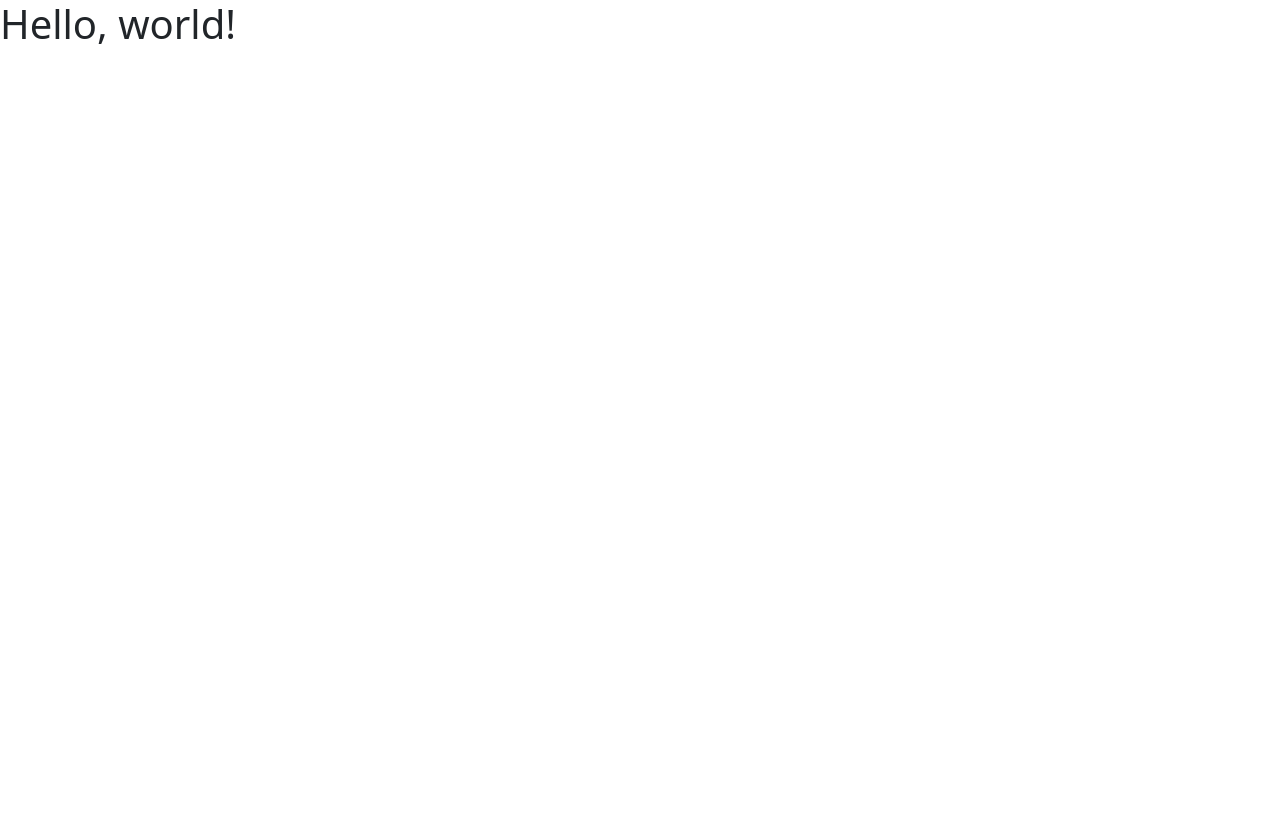
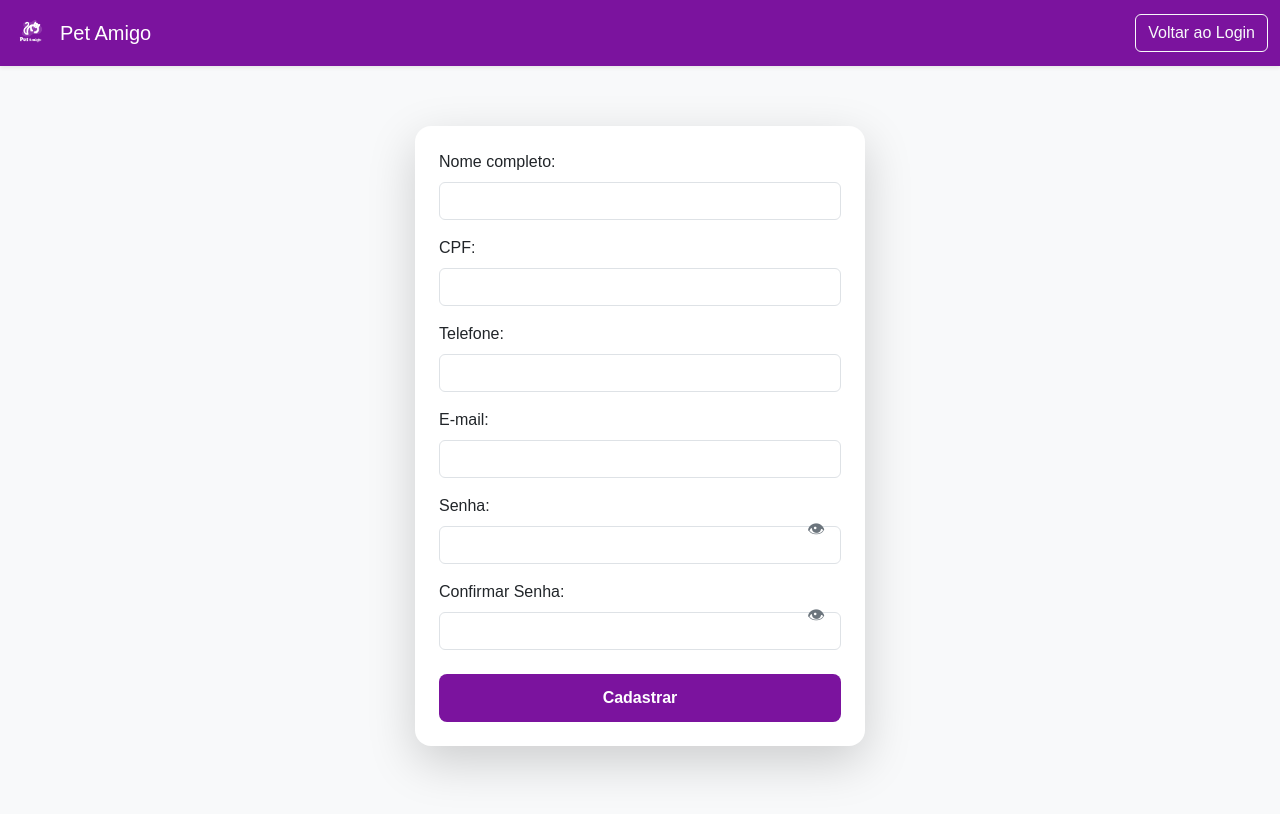
Before and after one commit to JhessikKaellyLeal/Elaboracao_projetos_web, a plain HTML site: page PAGINAS/cadastro.html in a window 1280 px wide. Drawn offline with nearby package versions, Linux system fonts and the light colour scheme.

Commit message:
criação do login e cadastro

```diff
--- a/CSS/style.css
+++ b/CSS/style.css
@@ -122,3 +122,58 @@
     transition: transform 0.3s; /* animação suave ao passar o mouse em cima*/
 
 }
+
+/* Inicio do Estilo Geral --------------------------------- */
+body {
+  background-color: #f5f5f5;
+  font-family: Arial, sans-serif;
+}
+/* Fim do Estilo Geral ------------------------------------ */
+
+/* Inicio do Navbar --------------------------------------- */
+.bg-purple {
+  background-color: #7b139e;
+}
+/* Fim do Navbar ------------------------------------------ */
+
+/* Inicio do Card ----------------------------------------- */
+.form-card {
+  max-width: 450px;
+  width: 100%;
+  background: #fff;
+  border: none;
+  margin-top: -60px; /* Ajuste para compensar navbar */
+}
+
+.logo {
+  width: 90px;
+  height: auto;
+}
+
+.text-purple {
+  color: #7b139e;
+}
+
+.btn-purple {
+  background-color: #7b139e;
+  color: #fff;
+  font-weight: bold;
+  border: none;
+  padding: 12px;
+  border-radius: 8px;
+}
+
+.btn-purple:hover {
+  background-color: #5e0f79;
+  color: #fff;
+}
+/* Fim do Card ------------------------------------------- */
+
+/* Inicio dos Botões de Senha ---------------------------- */
+.toggle-password {
+  border: none;
+  background: transparent;
+  font-size: 1.1rem;
+  cursor: pointer;
+}
+/* Fim dos Botões de Senha ------------------------------- */
--- a/PAGINAS/cadastro.html
+++ b/PAGINAS/cadastro.html
@@ -9,7 +9,78 @@
         integrity="sha384-QWTKZyjpPEjISv5WaRU9OFeRpok6YctnYmDr5pNlyT2bRjXh0JMhjY6hW+ALEwIH" crossorigin="anonymous">
   <link rel="stylesheet" href="../css/style.css" />
   </head>
-  <body>
-    <h1>Hello, world!</h1>
+
+  <body class="bg-light">
+
+    <!-- Inicio do Menu Superior -------------------------------------- -->
+    <nav class="navbar navbar-expand-lg navbar-dark bg-purple shadow-sm">
+      <div class="container-fluid">
+        <a class="navbar-brand d-flex align-items-center" href="#">
+          <img src="../img/logoPetAmigo.png" alt="Pet Amigo" width="40" height="40" class="me-2">
+          <span>Pet Amigo</span>
+        </a>
+        <div class="d-flex">
+          <a href="login.html" class="btn btn-outline-light">Voltar ao Login</a>
+        </div>
+      </div>
+    </nav>
+    <!-- Fim do Menu Superior ----------------------------------------- -->
+
+    <!-- Inicio do Container Cadastro --------------------------------- -->
+    <div class="container d-flex justify-content-center align-items-center min-vh-100">
+      <div class="card shadow-lg p-4 rounded-4 form-card">
+
+        <!-- Formulário de Cadastro ----------------------------------- -->
+        <form>
+          <div class="mb-3">
+            <label for="nome" class="form-label">Nome completo:</label>
+            <input type="text" class="form-control" id="nome" required>
+          </div>
+
+          <div class="mb-3">
+            <label for="cpf" class="form-label">CPF:</label>
+            <input type="text" class="form-control" id="cpf" maxlength="14" required>
+          </div>
+
+          <div class="mb-3">
+            <label for="telefone" class="form-label">Telefone:</label>
+            <input type="text" class="form-control" id="telefone" maxlength="15" required>
+          </div>
+
+          <div class="mb-3">
+            <label for="email" class="form-label">E-mail:</label>
+            <input type="email" class="form-control" id="email" required>
+          </div>
+
+          <div class="mb-3 position-relative">
+            <label for="senha" class="form-label">Senha:</label>
+            <input type="password" class="form-control" id="senha" required>
+            <button type="button" class="btn btn-sm btn-outline-secondary position-absolute top-50 end-0 translate-middle-y me-2 toggle-password" data-target="senha">👁</button>
+          </div>
+
+          <div class="mb-4 position-relative">
+            <label for="confirmar" class="form-label">Confirmar Senha:</label>
+            <input type="password" class="form-control" id="confirmar" required>
+            <button type="button" class="btn btn-sm btn-outline-secondary position-absolute top-50 end-0 translate-middle-y me-2 toggle-password" data-target="confirmar">👁</button>
+          </div>
+
+          <div class="d-grid">
+            <button type="submit" class="btn btn-purple">Cadastrar</button>
+          </div>
+        </form>
+        <!-- Fim do Formulário ----------------------------------------- -->
+
+      </div>
+    </div>
+    <!-- Fim do Container Cadastro ------------------------------------ -->
+
+    <!-- Inicio do Bootstrap JS --------------------------------------- -->
+    <script src="https://cdn.jsdelivr.net/npm/bootstrap@5.3.8/dist/js/bootstrap.bundle.min.js"></script>
+    <!-- Fim do Bootstrap JS ------------------------------------------ -->
+
+    <!-- Inicio do JS Custom ------------------------------------------ -->
+    <script src="js/scripts.js"></script>
+    <!-- Fim do JS Custom --------------------------------------------- -->
+
   </body>
 </html>
```
Also changed, not shown: PAGINAS/login.html (+23 -1 lines), IMG/logoroxo.png (added).
